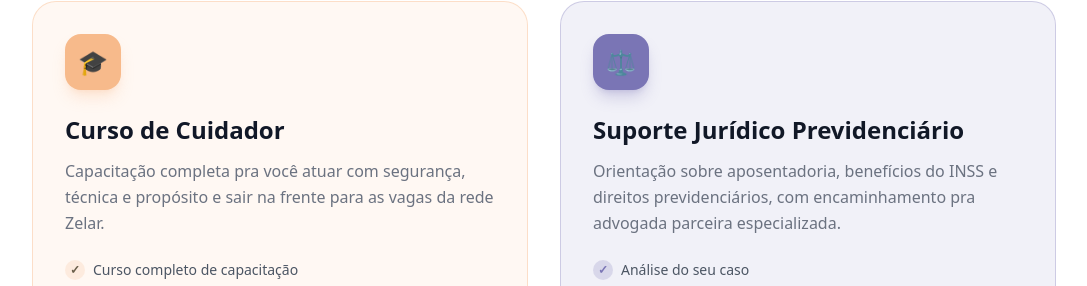
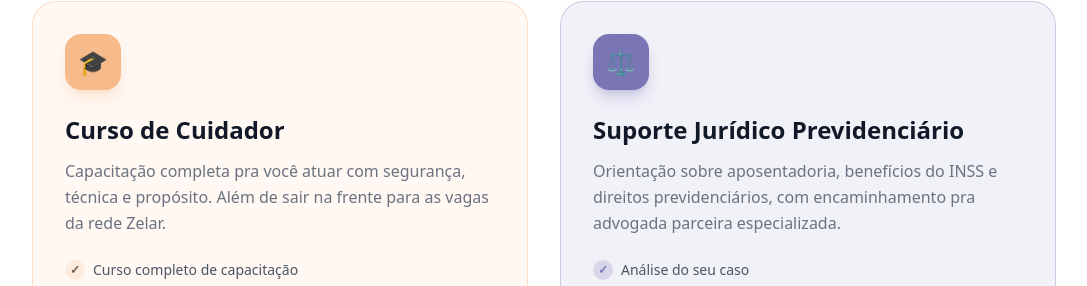
Before and after one commit to batista-fagner/zelar, a React (Vite) app in the folder frontend/: page /zelar in a window 1280 px wide. Shown: the part 1427-1713 px from the top of the page, without its empty margins (96-1183 px from the left). Built offline with nearby package versions, Linux system fonts and the light colour scheme; no server answers.

Commit message:
fix: texto do card "Curso de Cuidador" em duas frases
Co-Authored-By: Claude Sonnet 5 <noreply@anthropic.com>
Claude-Session: https://claude.ai/code/session_014ppWjnayyqDNZaw7tER3fu

```diff
--- a/frontend/src/pages/LandingPage.jsx
+++ b/frontend/src/pages/LandingPage.jsx
@@ -154,8 +154,8 @@ export default function LandingPage() {
               </div>
               <h3 className="text-2xl font-bold text-gray-900 mb-3">Curso de Cuidador</h3>
               <p className="text-gray-500 mb-6 leading-relaxed">
-                Capacitação completa pra você atuar com segurança, técnica e propósito
-                e sair na frente para as vagas da rede Zelar.
+                Capacitação completa pra você atuar com segurança, técnica e propósito.
+                Além de sair na frente para as vagas da rede Zelar.
               </p>
               <ul className="space-y-2 mb-8">
                 {['Curso completo de capacitação', 'Certificado de conclusão', 'Pagamento via PIX, cartão ou boleto', 'Prioridade nas vagas da rede Zelar'].map(item => (
```
